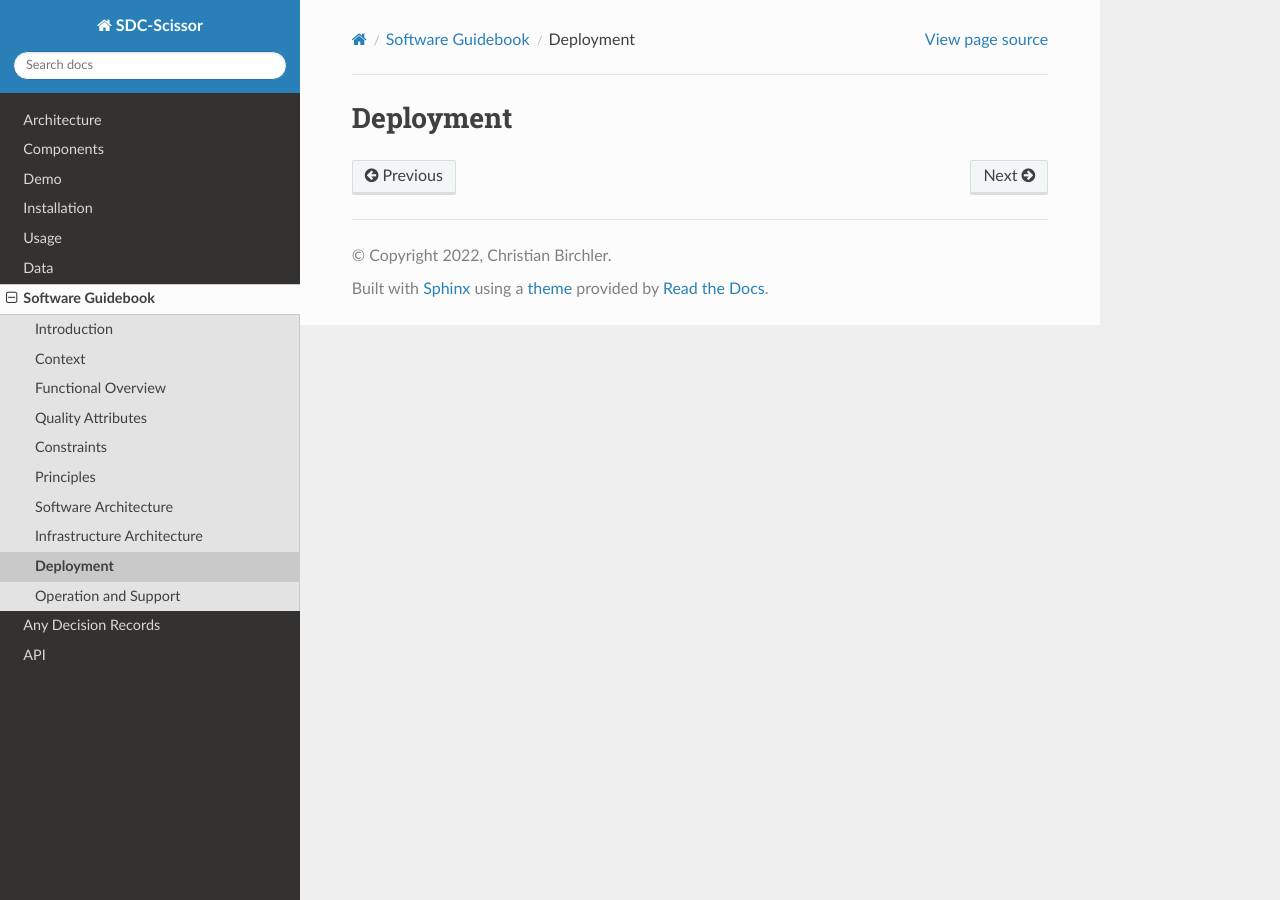
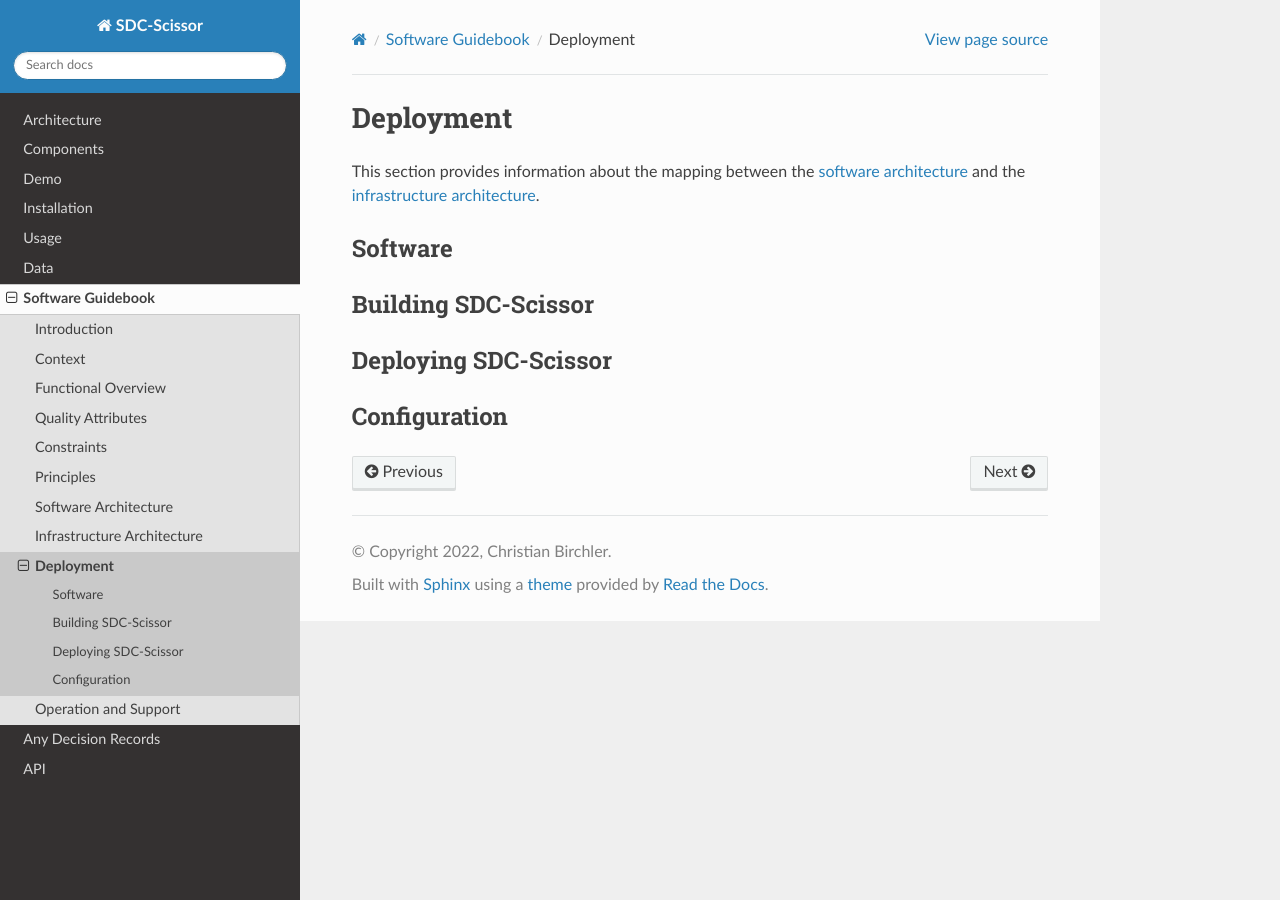
Before and after one commit to christianbirchler-org/sdc-scissor, a Sphinx documentation site: the page built from docs/software_guidebook/deployment.md, in a window 1280 px wide. Built offline with Sphinx 7.4.7 and the Read the Docs theme 2.0.0, drawn with Linux system fonts in a browser that asks for light colours.

Commit message:
convert rst files to md for some docs

```diff
--- a/docs/index.rst
+++ b/docs/index.rst
@@ -11,6 +11,6 @@ Content
    installation
    usage
    data
-   software_guidebook/about
+   software_guidebook/index
    decisions/index
    api
--- a/docs/software_guidebook/constraints.rst
+++ /dev/null
@@ -1,2 +0,0 @@
-Constraints
-===========
--- /dev/null
+++ b/docs/software_guidebook/deployment.md
@@ -0,0 +1,13 @@
+# Deployment
+This section provides information about the mapping between the
+[software architecture](https://sdc-scissor.readthedocs.io/en/latest/software_guidebook/software_architecture.html)
+and the
+[infrastructure architecture](https://sdc-scissor.readthedocs.io/en/latest/software_guidebook/infrastructure_architecture.html).
+
+## Software
+
+## Building SDC-Scissor
+
+## Deploying SDC-Scissor
+
+## Configuration
--- a/docs/software_guidebook/deployment.rst
+++ /dev/null
@@ -1,2 +0,0 @@
-Deployment
-==========
--- a/docs/software_guidebook/functional_overview.rst
+++ /dev/null
@@ -1,2 +0,0 @@
-Functional Overview
-===================
--- a/docs/software_guidebook/infrastructure_architecture.rst
+++ /dev/null
@@ -1,2 +0,0 @@
-Infrastructure Architecture
-===========================
--- a/docs/software_guidebook/operation_and_support.rst
+++ /dev/null
@@ -1,2 +0,0 @@
-Operation and Support
-=====================
--- a/docs/software_guidebook/principles.rst
+++ /dev/null
@@ -1,2 +0,0 @@
-Principles
-==========
--- a/docs/software_guidebook/quality_attributes.rst
+++ /dev/null
@@ -1,2 +0,0 @@
-Quality Attributes
-==================
--- a/docs/software_guidebook/software_architecture.rst
+++ /dev/null
@@ -1,2 +0,0 @@
-Software Architecture
-=====================
```
Also changed, not shown: docs/software_guidebook/constraints.md (added, +6 -0 lines), docs/software_guidebook/context.md (renamed from docs/software_guidebook/context.rst, +5 -10 lines), docs/software_guidebook/functional_overview.md (added, +13 -0 lines), docs/software_guidebook/infrastructure_architecture.md (added, +10 -0 lines), docs/software_guidebook/introduction.md (renamed from docs/software_guidebook/introduction.rst, +1 -2 lines), docs/software_guidebook/operation_and_support.md (added, +2 -0 lines), docs/software_guidebook/principles.md (added, +7 -0 lines), docs/software_guidebook/quality_attributes.md (added, +10 -0 lines), docs/software_guidebook/software_architecture.md (added, +11 -0 lines), docs/software_guidebook/index.rst (renamed from docs/software_guidebook/about.rst).
